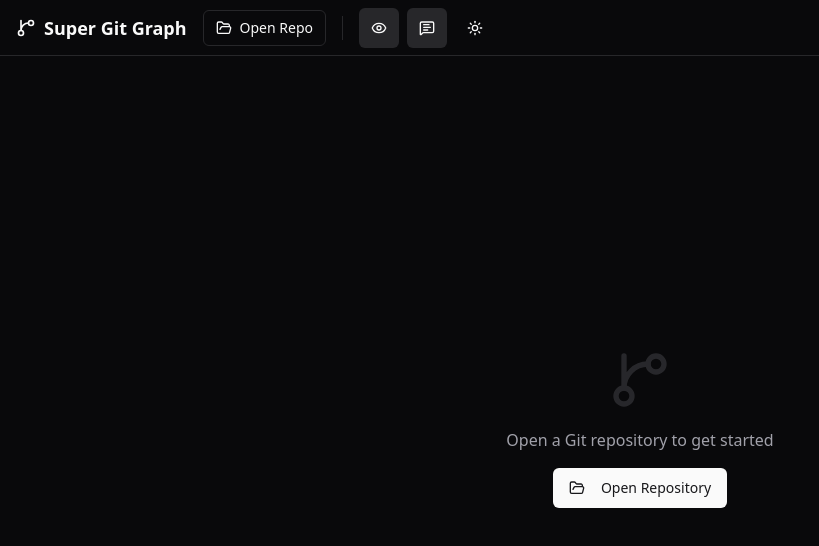
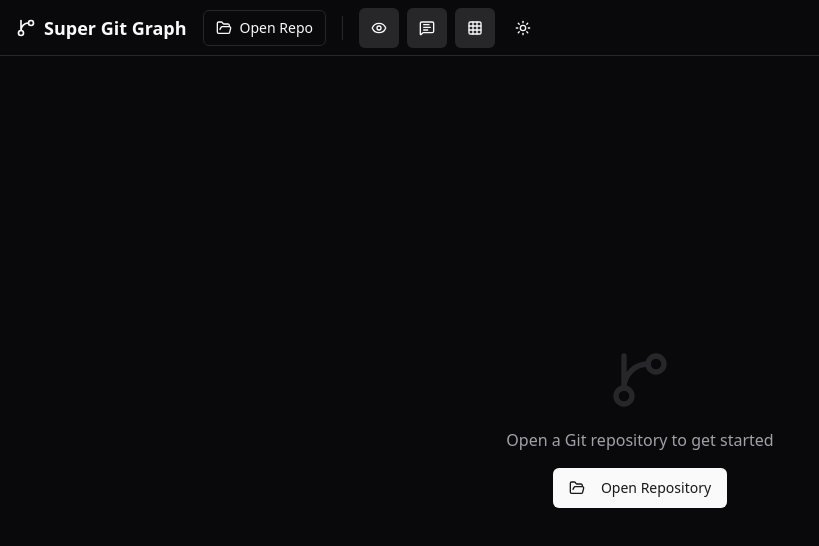
Before and after one commit to LiRenTech/super-git-graph, a React (Vite) app: page / in a window 1280 px wide. Shown: the top 546 px of the page, without its empty margins (0-819 px from the left). Built offline with nearby package versions, Linux system fonts and the light colour scheme.

Commit message:
feat: 优化布局和显示

```diff
--- a/src/App.tsx
+++ b/src/App.tsx
@@ -12,6 +12,7 @@
   MessageSquareText,
   Eye,
   EyeOff,
+  Grid3X3,
 } from "lucide-react";
 import { open } from "@tauri-apps/plugin-dialog";
 
@@ -33,7 +34,7 @@
   const [openRepos, setOpenRepos] = useState<string[]>([]);
   const [activeRepo, setActiveRepo] = useState<string | null>(null);
 
-  const { showHash, showMessage, setShowHash, setShowMessage } =
+  const { showHash, showMessage, showBackground, setShowHash, setShowMessage, setShowBackground } =
     useGitGraphStore();
 
   // Initialize dark mode
@@ -165,6 +166,26 @@
 
               <Tooltip delayDuration={300}>
                 <TooltipTrigger asChild>
+                  <Button
+                    variant="ghost"
+                    size="icon"
+                    onClick={() => setShowBackground(!showBackground)}
+                    className={cn(showBackground && "bg-muted")}
+                  >
+                    <Grid3X3 className="w-4 h-4" />
+                  </Button>
+                </TooltipTrigger>
+                <TooltipContent side="bottom">
+                  <p>
+                    {showBackground
+                      ? "Hide Background Grid"
+                      : "Show Background Grid"}
+                  </p>
+                </TooltipContent>
+              </Tooltip>
+
+              <Tooltip delayDuration={300}>
+                <TooltipTrigger asChild>
                   <Button variant="ghost" size="icon" onClick={toggleTheme}>
                     {isDarkMode ? (
                       <Sun className="w-4 h-4" />
--- a/src/components/GitGraphView.tsx
+++ b/src/components/GitGraphView.tsx
@@ -25,6 +25,8 @@
 import { getLayoutedElements, GitCommit } from "@/lib/graphUtils";
 import { CommitNode } from "@/components/nodes/CommitNode";
 
+import { useGitGraphStore } from "@/store/gitGraphStore";
+
 // Define node types outside component
 const nodeTypes: NodeTypes = {
   commit: CommitNode,
@@ -42,10 +44,9 @@
   const [nodes, setNodes, onNodesChange] = useNodesState<Node>([]);
   const [edges, setEdges, onEdgesChange] = useEdgesState<Edge>([]);
   const [searchQuery, setSearchQuery] = useState("");
+  const { showBackground } = useGitGraphStore();
   const [loading, setLoading] = useState(false);
   const isCtrlPressed = useRef(false);
-
-  // Track Ctrl key state
   useEffect(() => {
     const handleKeyDown = (e: KeyboardEvent) => {
       if (e.key === "Control" || e.key === "Meta") isCtrlPressed.current = true;
@@ -237,7 +238,7 @@
         edgesFocusable={false}
         elementsSelectable={true}
       >
-        <Background variant={BackgroundVariant.Dots} gap={12} size={1} />
+        {showBackground && <Background variant={BackgroundVariant.Dots} gap={12} size={1} />}
         <Controls className="dark:bg-zinc-800 dark:border-zinc-700 dark:fill-zinc-100 dark:text-zinc-100 [&>button]:dark:bg-zinc-800 [&>button]:dark:border-zinc-700 [&>button]:dark:fill-zinc-100 [&>button:hover]:dark:bg-zinc-700" />
       </ReactFlow>
     </div>
--- a/src/lib/graphUtils.ts
+++ b/src/lib/graphUtils.ts
@@ -22,8 +22,8 @@
 	// Ranksep: Separation between ranks.
 	dagreGraph.setGraph({
 		rankdir: "TB",
-		nodesep: 60,
-		ranksep: 60,
+		nodesep: 20,
+		ranksep: 20,
 	});
 
 	commits.forEach((commit) => {
--- a/src/store/gitGraphStore.ts
+++ b/src/store/gitGraphStore.ts
@@ -7,10 +7,12 @@
   edges: Edge[];
   showHash: boolean;
   showMessage: boolean;
+  showBackground: boolean;
   setRepoPath: (path: string) => void;
   setGraphData: (nodes: Node[], edges: Edge[]) => void;
   setShowHash: (show: boolean) => void;
   setShowMessage: (show: boolean) => void;
+  setShowBackground: (show: boolean) => void;
 }
 
 export const useGitGraphStore = create<GitGraphState>((set) => ({
@@ -19,8 +21,10 @@
   edges: [],
   showHash: true,
   showMessage: true,
+  showBackground: true,
   setRepoPath: (path) => set({ repoPath: path }),
   setGraphData: (nodes, edges) => set({ nodes, edges }),
   setShowHash: (show) => set({ showHash: show }),
   setShowMessage: (show) => set({ showMessage: show }),
+  setShowBackground: (show) => set({ showBackground: show }),
 }));
```
